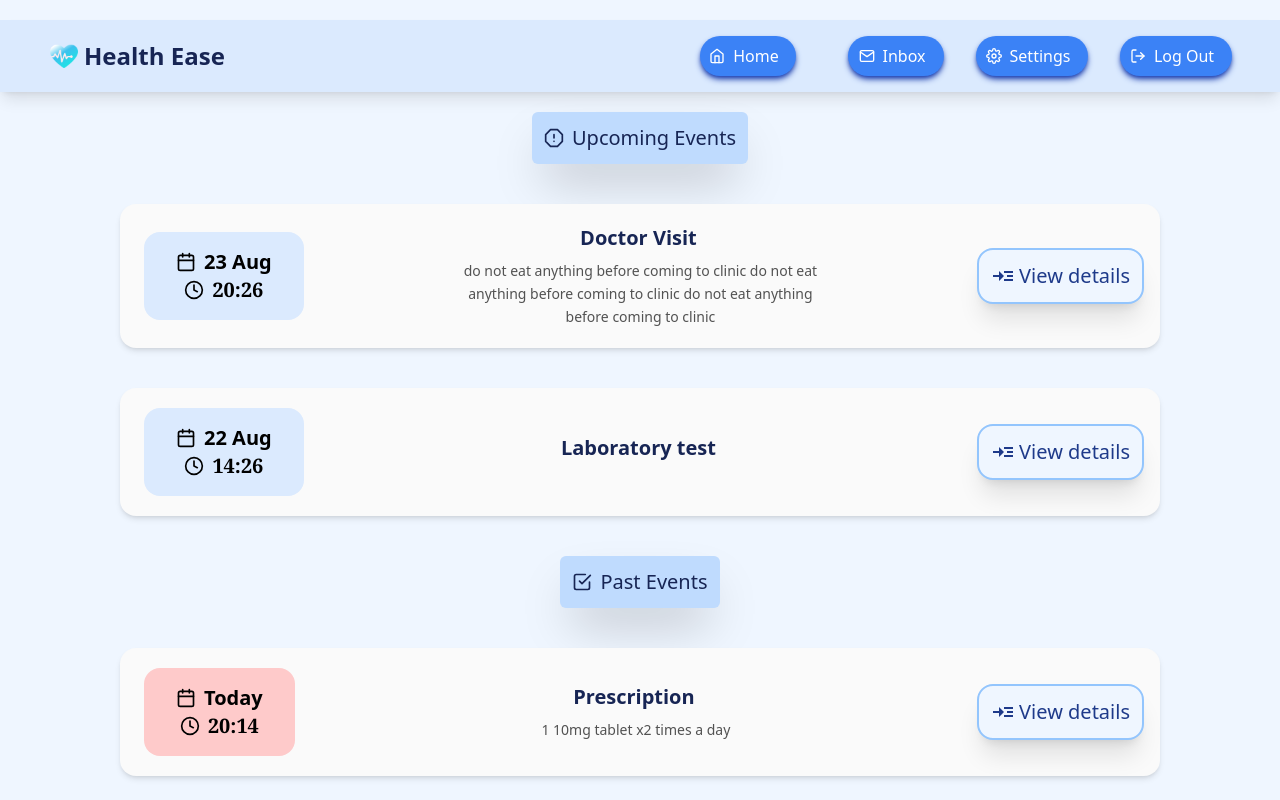
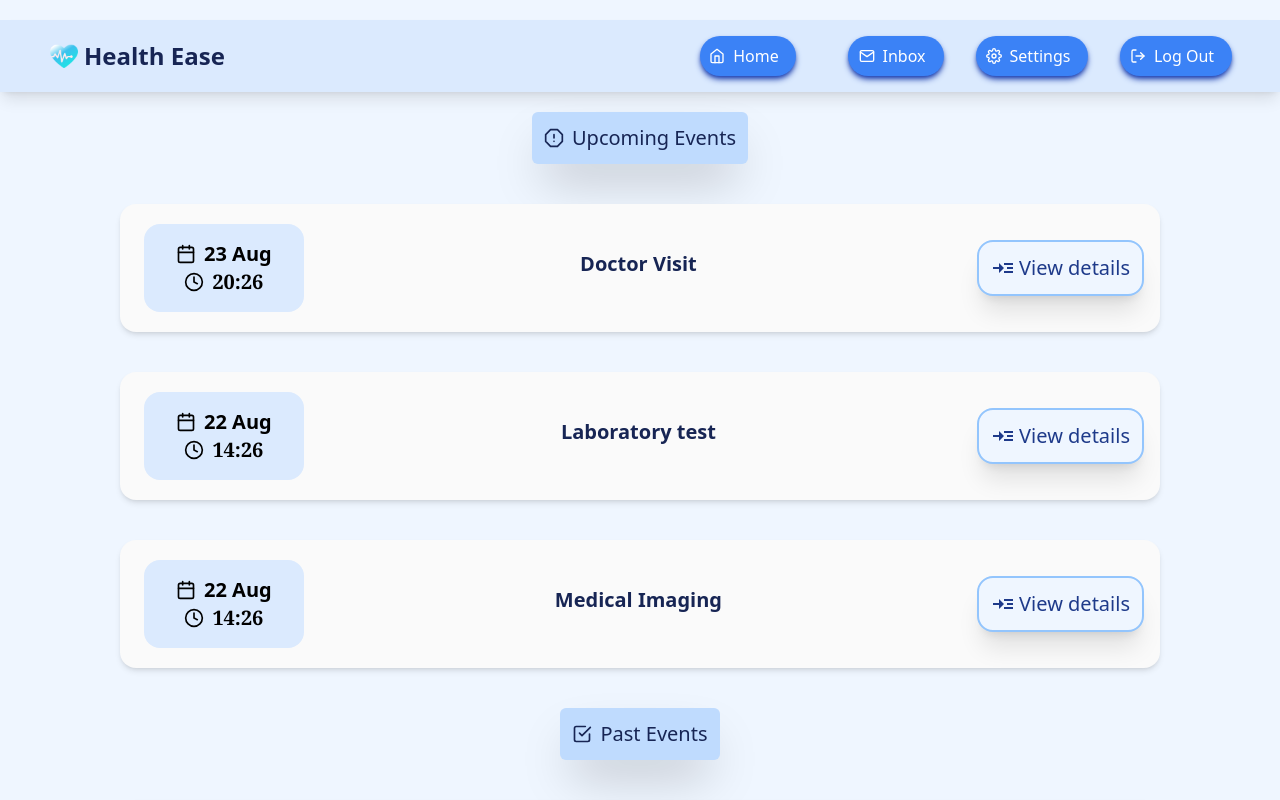
Before and after one commit to abdicodes/Health-Ease, a React (Vite) app in the folder frontend/: page /patient-portal in a window 1280 px wide. Shown: the top 800 px of the page. Built offline with nearby package versions, Linux system fonts and the light colour scheme.

Commit message:
refactor:minor refactors to UI and data sctructure

```diff
--- a/frontend/src/components/patientPortal/eventsPage/DateComponent.tsx
+++ b/frontend/src/components/patientPortal/eventsPage/DateComponent.tsx
@@ -13,7 +13,6 @@ const DateParser = ({
 }) => {
   const currentYear: number = new Date().getFullYear()
   const currentDay: number = new Date().getDate()
-  console.log(currentYear, year)
   switch (daysDifference) {
     case 0:
       if (currentDay - day === 0) return <p>Today</p>
@@ -62,7 +61,7 @@ const DateComponent = ({ timestamp }: { timestamp: string }) => {
 
   return (
     <div
-      className={`flex flex-col justify-center items-center rounded-2xl p-2 px-8  md:font-semibold  md:p-4 md:px-8 text-lg md:text-xl  ${backgroundColorClass}`}
+      className={`flex flex-col justify-center items-center rounded-2xl p-2 px-4  md:font-semibold  md:p-4 md:px-8 text-lg md:text-xl  ${backgroundColorClass}`}
     >
       <div className="  flex items-center ">
         <FiCalendar className=" mr-2" />
--- a/frontend/src/components/patientPortal/eventsPage/EventContainer.tsx
+++ b/frontend/src/components/patientPortal/eventsPage/EventContainer.tsx
@@ -18,11 +18,6 @@ const EventContainer: React.FC<eventProps> = ({ event }: eventProps) => {
           <h3 className=" mb-2 mr-1 font-semibold text-blue-950  ">
             {event.type}
           </h3>
-          {event.comments && (
-            <p className="hidden max-w-md text-neutral-600 leading-relaxed text-sm md:flex md:px-10 ">
-              {event.comments}
-            </p>
-          )}
         </div>
         <Link to={`/${event.id}`}>
           <div>
--- a/frontend/src/data.ts
+++ b/frontend/src/data.ts
@@ -43,18 +43,33 @@ const data: Event[] = [
     id: 3,
     type: EventTypes.Lab,
     dateTime: '2023-08-22T14:26:06.679Z',
-    tests: ['CRP', 'CBC'],
+    tests: [
+      { name: 'CRP', status: true, result: 'negative' },
+      { name: 'blood count', status: false, result: '100 mg/l' },
+    ],
     doctorName: 'Avicenna',
-    technicianName: 'Sophia',
-    results: ['CRP : negative', 'CBC : negative'],
-    pending: false,
+    comments: 'hello',
   },
   {
     id: 4,
     type: EventTypes.NurseVisit,
-    dateTime: '2023-07-11T00:26:06.679Z',
+    dateTime: '2022-07-11T00:26:06.679Z',
     nurseName: 'Bianca',
     details: ' ',
+  },
+  {
+    id: 5,
+    type: EventTypes.Scan,
+    dateTime: '2023-08-22T14:26:06.679Z',
+    image: {
+      name: 'spine MRI',
+      status: true,
+      result: `L4-L5: Image 21-mild to moderate decreased disc signal and disc height with mild endplate spondylitic change, bulge and a left paracentral disc herniation extruded superiorly, 7 mm AP by 16 mm mL by 14 mm CC, with the left L5 nerve root sleeve impingement in the lateral recess, with severe right more than left facet arthrosis. Narrowing of the thecal sac, 8 mm, with mild left lateral recess stenosis, patent right lateral recess and mild to moderate left and mild right foraminal stenosis.
+      L5-S1: Image 32-mild decreased disc signal with mild/moderate decreased disc height and endplate spondylitic change, bulge and left paracentral disc herniation, 3 mm AP by 8mm mL, with left S1 nerve root sleeve impingement in the lateral recess, with moderate facet arthrosis. Patent canal and right lateral recess and right foramen with minor left foraminal stenosis. No paraspinal masses or collections.`,
+    },
+
+    doctorName: 'Avicenna',
+    comments: 'hello',
   },
 ]
 
```
Also changed, not shown: 2 other files (tests, documents, lock files or other folders).
